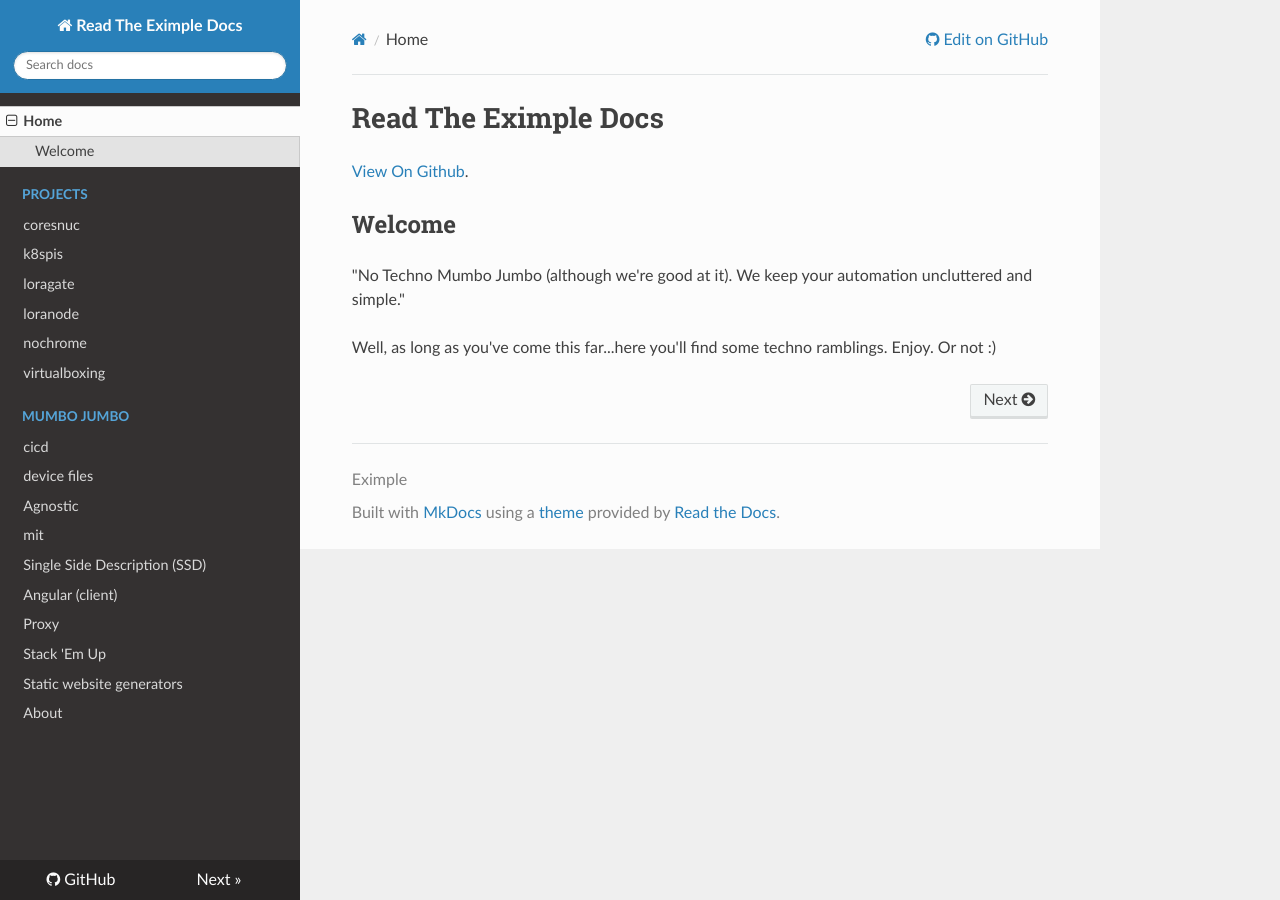
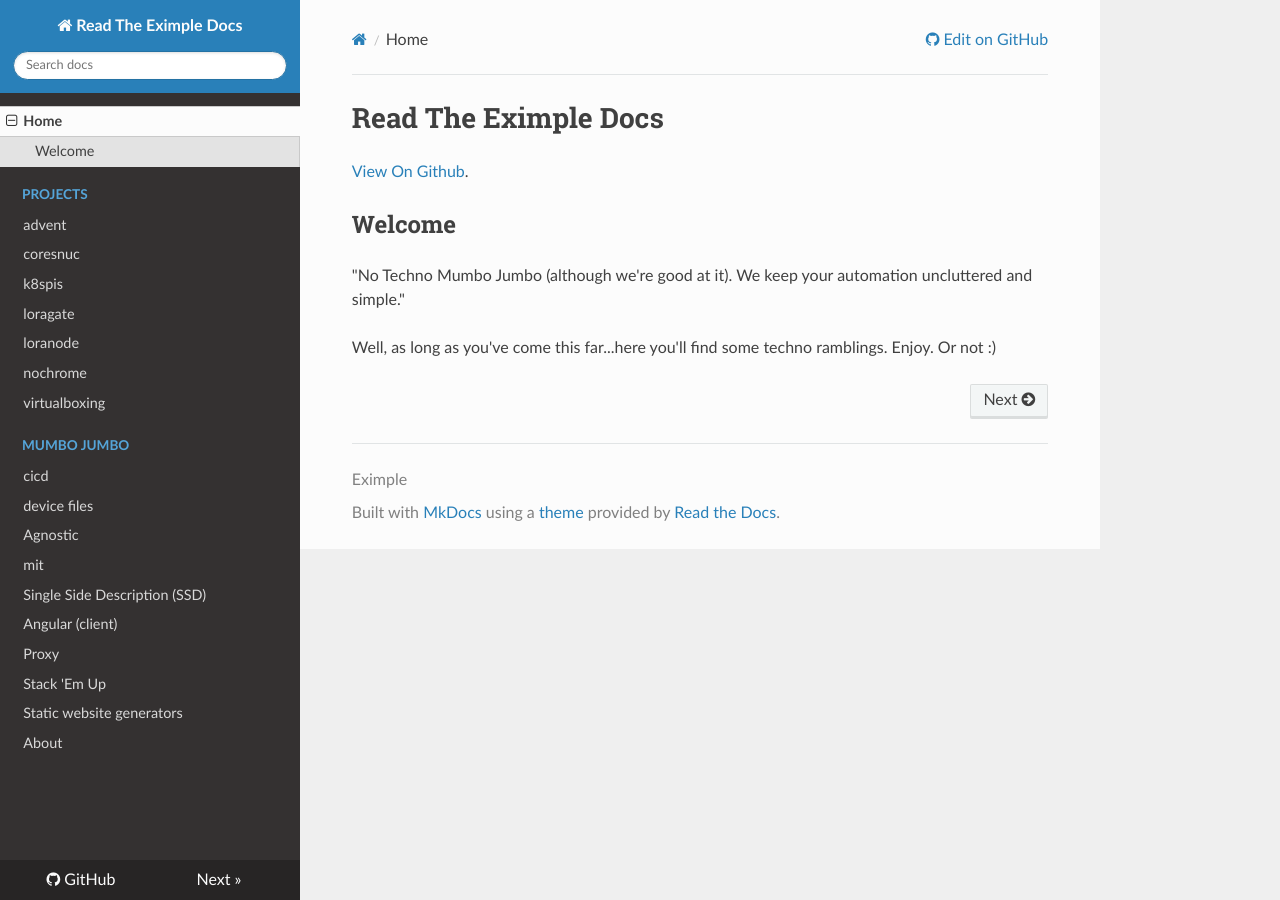
Before and after one commit to docunid/readthemanuals.md, an MkDocs documentation site: the page built from docs/index.md, in a window 1280 px wide. Built offline with MkDocs 1.6.1, drawn with Linux system fonts in a browser that asks for light colours; nearby versions of some CDN libraries; old or Windows-style settings are respelled for this version of MkDocs.

Commit message:
add menu

```diff
--- a/mkdocs.yml
+++ b/mkdocs.yml
@@ -5,6 +5,7 @@ docs_dir: 'docs'
 pages:
 - Home: index.md
 - Projects:
+   - 'advent': 'projects/advent/README.md'
    - 'coresnuc': 'projects/coresnuc/README.md'
    - 'k8spis': 'projects/k8spis/README.md'
    - 'loragate': 'projects/loragate/README.md'
```
